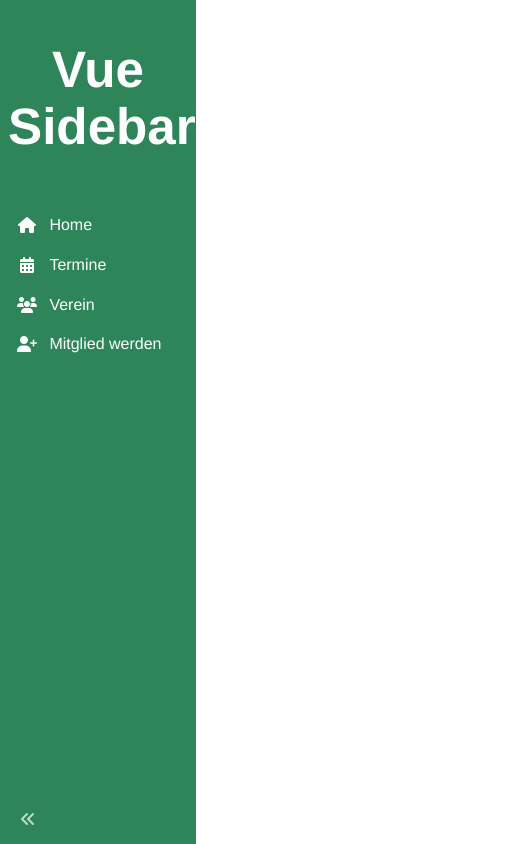
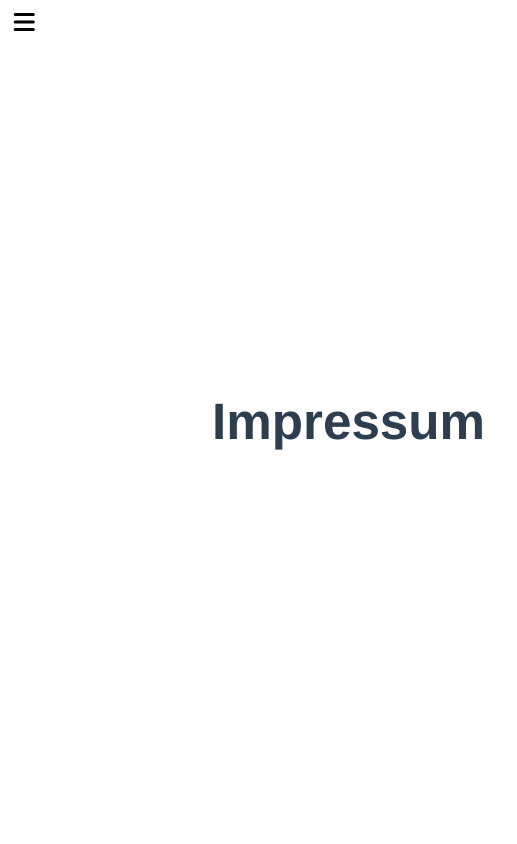
Before and after one commit to tom00408/AlumniWebsite, a Vue app in the folder frontend/: page /impressum in a window 390 px wide. Shown: the whole page, 517 px wide, since content can reach past the window. Built offline with nearby package versions, Linux system fonts and the light colour scheme.

Commit message:
Sidebar in Blau Fertig, jetzt fehlen noch die Views

```diff
--- a/frontend/src/components/sidebar/Sidebar.vue
+++ b/frontend/src/components/sidebar/Sidebar.vue
@@ -1,14 +1,22 @@
 <template>
-	<div class="sidebar" :style="{ width: sidebarWidth }">
+	<!-- Hamburger-Button für Mobile -->
+	<button class="hamburger-menu" @click="toggleMobileSidebar">
+		<i class="fas fa-bars"></i>
+	</button>
+
+	<div
+		class="sidebar"
+		:class="{ 'show-sidebar': showSidebar }"
+		:style="{ width: sidebarWidth }">
 		<h1>
 			<span v-if="collapsed">
-				<div>V</div>
-				<div>S</div>
+				<div>H</div>
+				<div>G</div>
 			</span>
-			<span v-else>Vue Sidebar</span>
+			<span v-else>Alumni Verein</span>
 		</h1>
 
-		<SidebarLink to="/" icon="fas fa-home">Home</SidebarLink>
+		<SidebarLink to="/" icon="fas fa-home">Startseite</SidebarLink>
 		<SidebarLink to="/termine" icon="fas fa-calendar-alt"
 			>Termine</SidebarLink
 		>
@@ -16,71 +24,132 @@
 		<SidebarLink to="/mitglied-werden" icon="fas fa-user-plus"
 			>Mitglied werden</SidebarLink
 		>
+		<SidebarLink to="/impressum" icon="fas fa-book">Impressum</SidebarLink>
 
+		<!-- Toggle-Button -->
 		<span
 			class="collapse-icon"
 			:class="{ 'rotate-180': collapsed }"
 			@click="toggleSidebar">
-			<i class="fas fa-angle-double-left" />
+			<i class="fas fa-angle-double-left"></i>
 		</span>
 	</div>
 </template>
 
 <script>
 import SidebarLink from './SidebarLink.vue';
+import { ref } from 'vue';
 import { collapsed, toggleSidebar, sidebarWidth } from './state';
 
 export default {
-	props: {},
 	components: { SidebarLink },
 	setup() {
-		return { collapsed, toggleSidebar, sidebarWidth };
+		const showSidebar = ref(false);
+
+		const toggleMobileSidebar = () => {
+			showSidebar.value = !showSidebar.value;
+		};
+
+		return {
+			collapsed,
+			toggleSidebar,
+			sidebarWidth,
+			showSidebar,
+			toggleMobileSidebar,
+		};
 	},
 };
 </script>
+
 <style>
 :root {
-	--sidebar-bg-color: #2f855a;
-	--sidebar-item-hover: #38a169;
-	--sidebar-item-active: #276749;
+	--sidebar-bg-color: #0563bf;
+	--sidebar-item-hover: #0985ff;
+	--sidebar-item-active: #00448b;
 }
 </style>
 
 <style scoped>
+/* Standardmäßig verstecken wir den Hamburger-Button */
+.hamburger-menu {
+	display: none;
+	position: fixed;
+	top: -5px;
+	left: -15px;
+	background: none;
+	border: none;
+	font-size: 24px;
+	color: black;
+	cursor: pointer;
+	z-index: 3000; /* Höchste Priorität */
+}
+
+/* Sidebar-Styling */
 .sidebar {
 	color: white;
 	background-color: var(--sidebar-bg-color);
-
-	float: left;
 	position: fixed;
-	z-index: 1;
 	top: 0;
 	left: 0;
 	bottom: 0;
 	padding: 0.5em;
-
 	transition: 0.3s ease;
-
 	display: flex;
 	flex-direction: column;
 }
 
+/* Sidebar-Titel */
 .sidebar h1 {
 	height: 2.5em;
+	text-align: center;
 }
 
+/* Sidebar-Icons */
+.sidebar i {
+	font-size: 1.2em;
+	margin-right: 10px;
+}
+
+/* Toggle-Button */
 .collapse-icon {
 	position: absolute;
 	bottom: 0;
-	padding: 0.75em;
+	left: 150px;
 
+	padding: 10px;
+	/*color: black;*/
 	color: rgba(255, 255, 255, 0.7);
 
-	transition: 0.2s linear;
+
+    transition: transform 1s ease-in-out, left 0.3s ease-in-out;
 }
 
+
+/* Dreh-Effekt für den Toggle-Button */
 .rotate-180 {
-	transform: rotate(180deg);
-	transition: 0.2s linear;
+	transform: rotate(-180deg) translateX(152px);
+	transition: 0.3s linear;
+}
+/* Mobile Styling */
+@media (max-width: 768px) {
+	.hamburger-menu {
+		display: block;
+	}
+
+	.sidebar {
+		display: none;
+		width: 250px;
+		position: fixed;
+		top: 0;
+		left: -250px;
+		height: 200vh;
+		transition: transform 0.3s ease-in-out;
+	}
+
+	/* Sidebar sichtbar machen, wenn `showSidebar` aktiv ist */
+	.show-sidebar {
+		display: block;
+		transform: translateX(250px);
+	}
 }
 </style>
--- a/frontend/src/router.js
+++ b/frontend/src/router.js
@@ -3,12 +3,13 @@ import Home from "./views/Home.vue";
 import Termine from "./views/Termine.vue";
 import Verein from "./views/Verein.vue";
 import MitgliedWerden from "./views/MitgliedWerden.vue";
-
+import Impressum from "./views/Impressum.vue";
 const routes = [
   { path: "/", component: Home },
   { path: "/termine", component: Termine },
   { path: "/verein", component: Verein },
-  { path: "/mitglied-werden", component : MitgliedWerden}
+  { path: "/mitglied-werden", component : MitgliedWerden},
+  { path: "/impressum", component: Impressum}
 ];
 
 const router = createRouter({
--- /dev/null
+++ b/frontend/src/views/Impressum.vue
@@ -0,0 +1,3 @@
+<template>
+    <h1>Impressum</h1>
+</template>
```
